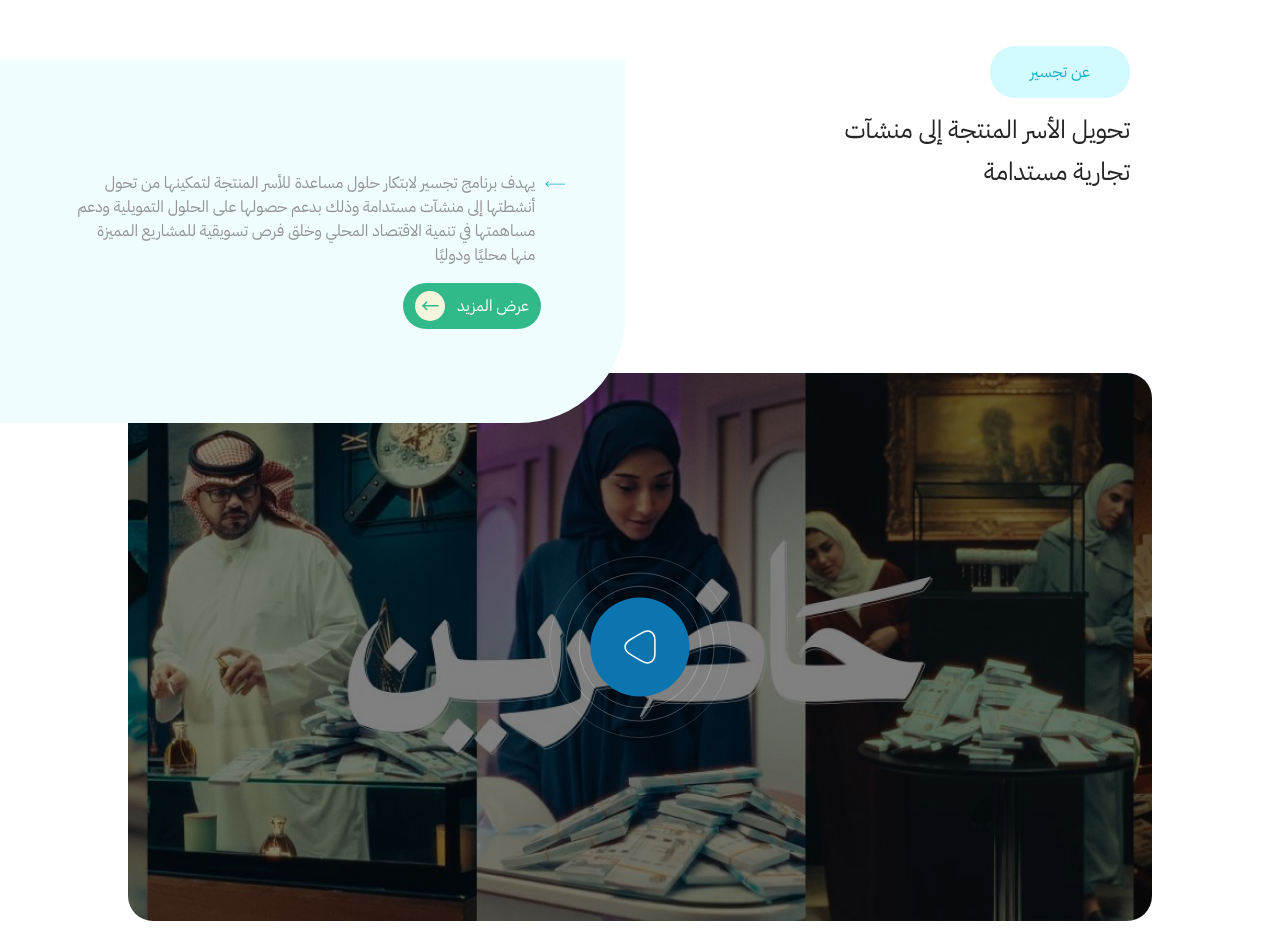
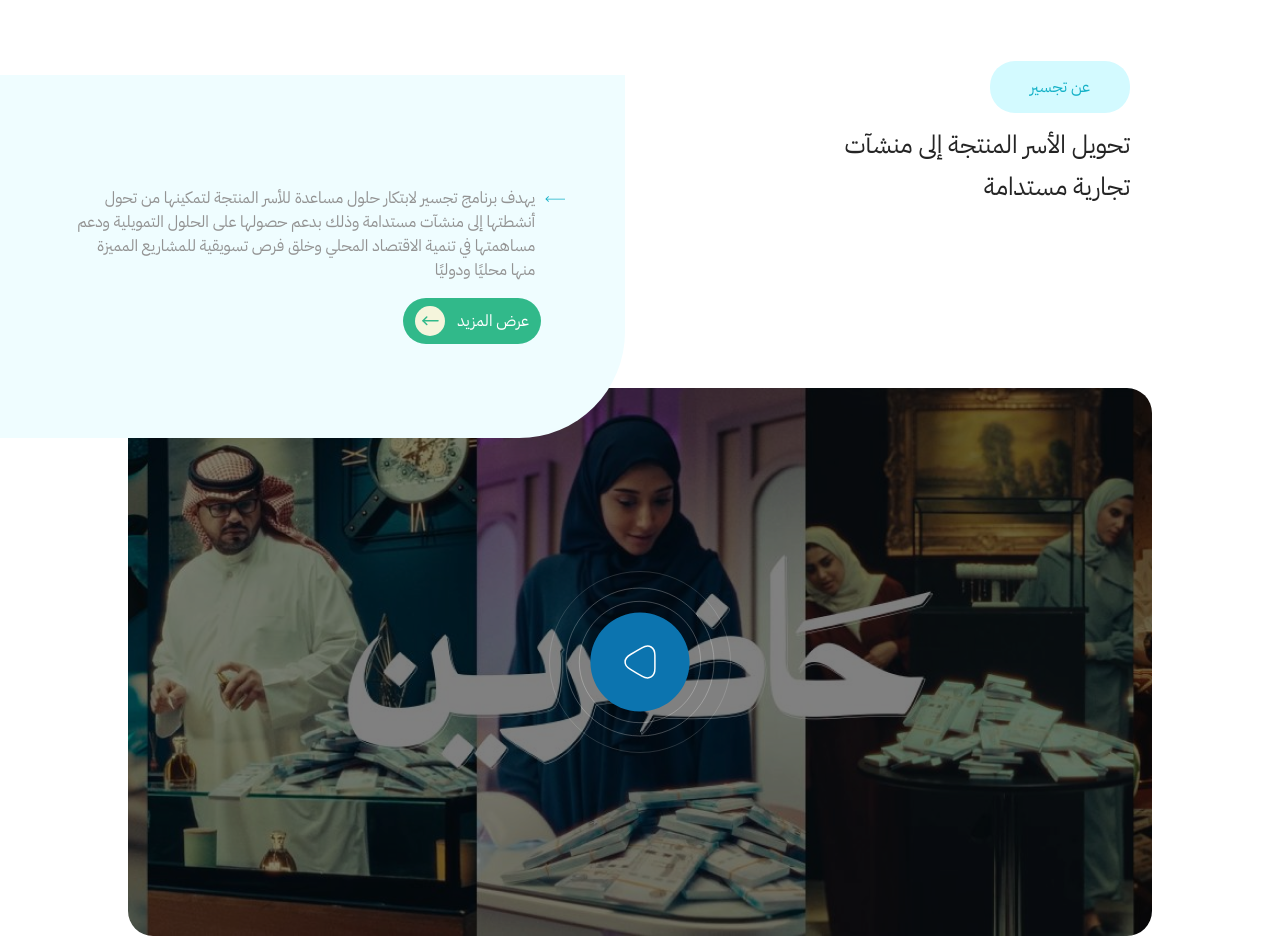
Before and after one commit to MohamedElsayed2022/Task, a plain HTML site: page index.html in a window 1280 px wide. Shown: the top 936 px of the page. Drawn offline with Linux system fonts and the light colour scheme; files whose address does not match are found by name.

Commit message:
Add files via upload

```diff
--- a/main.css
+++ b/main.css
@@ -59,7 +59,7 @@ a {
 }
 
 .header {
-  height: 10px;
+  height: 25px;
 }
 
 .about {
```
